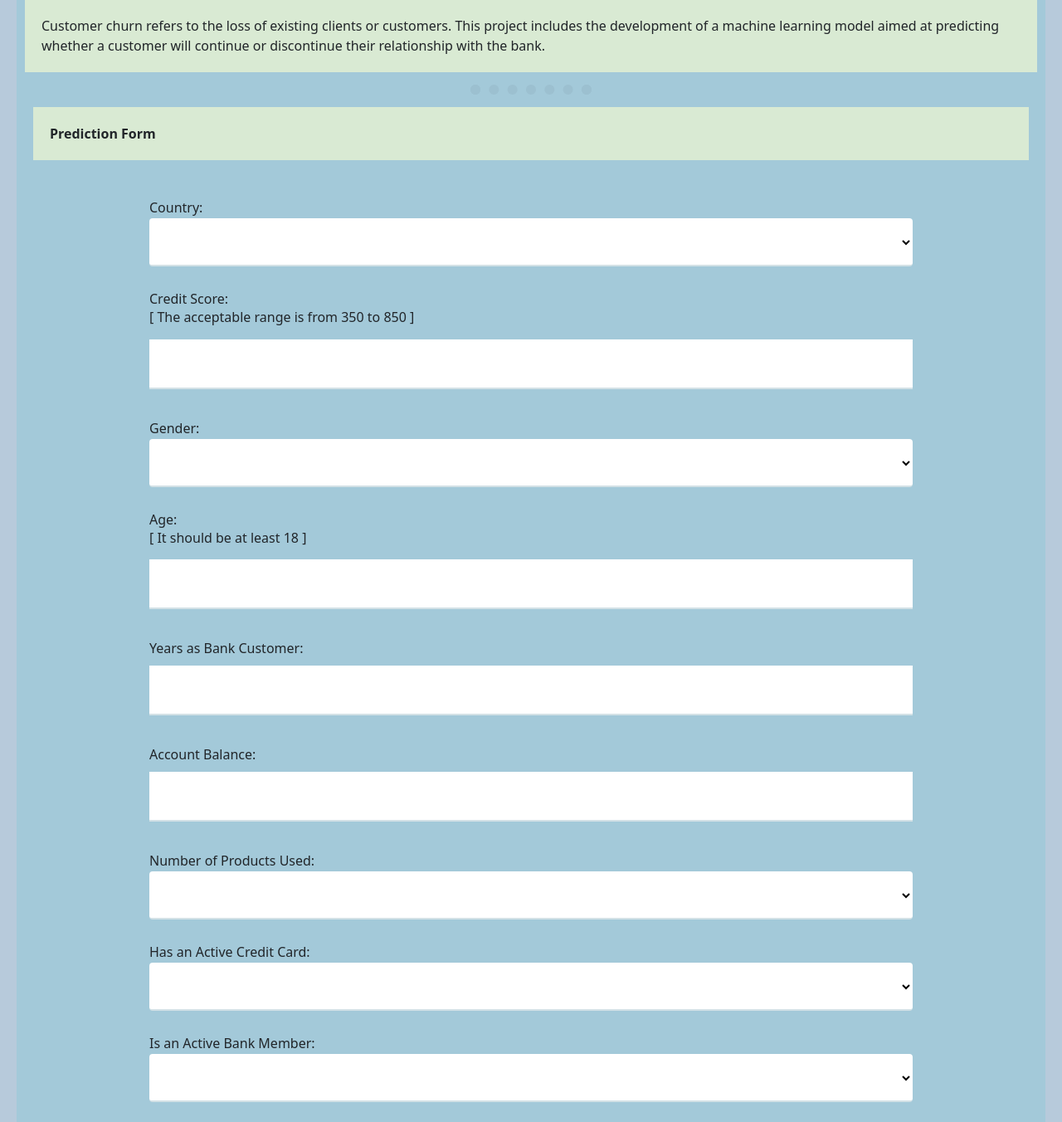
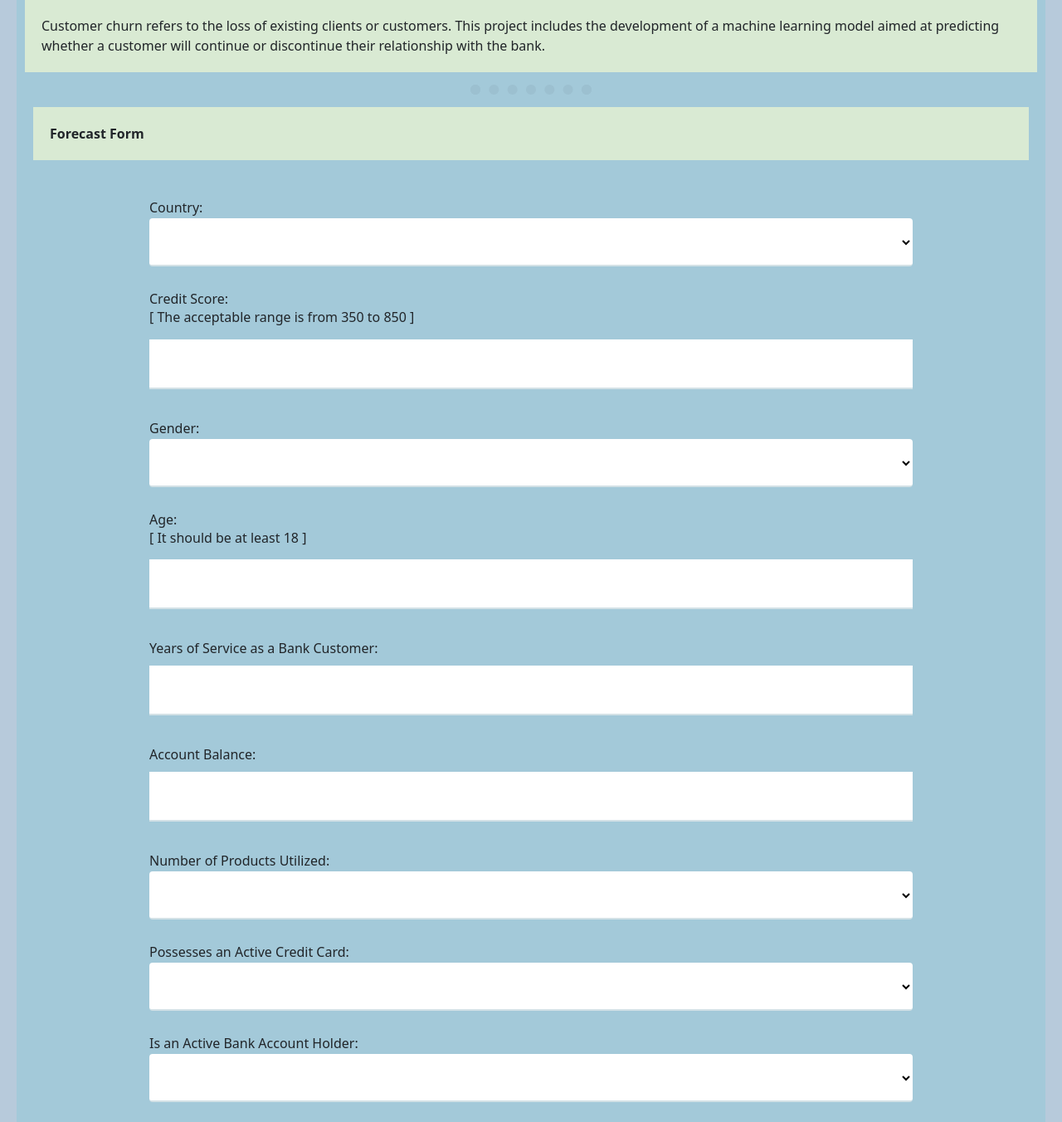
Before and after one commit to NITHINPJ09/Bank-Customer-Churn-Prediction, a Flask app: page / in a window 1280 px wide. Shown: the part 109-1461 px from the top of the page at 83% size. Run offline with Flask 3, Linux system fonts and the light colour scheme.

Commit message:
Modified Files

```diff
--- a/templates/index.html
+++ b/templates/index.html
@@ -24,7 +24,7 @@
 
       <!-- Inputs for our ML model -->
        <div class="Prediction_form">
-        <p> <b> Prediction Form </b> </p>
+        <p> <b> Forecast Form </b> </p>
         <br>
          <form action="{{url_for('predict')}}" method="post">
          <!-- Geography -->
@@ -60,7 +60,7 @@
            <br><br>
 
            <!-- Tenure -->
-           <label for="tenure">Years as Bank Customer:</label><br>
+           <label for="tenure">Years of Service as a Bank Customer:</label><br>
            <input type="number" required="required" id="Tenure" name="tenure">
            <br><br>
 
@@ -70,7 +70,7 @@
            <br><br>
 
            <!-- Num of Products -->
-           <label for="numofproducts">Number of Products Used:</label><br>
+           <label for="numofproducts">Number of Products Utilized:</label><br>
            <select name="numofproducts" required="required" id="NumofProducts">
              <option disabled selected value></option>
              <option value="1">1</option>
@@ -81,7 +81,7 @@
            <br><br>
 
            <!-- Credit Card -->
-           <label for="hascrcard">Has an Active Credit Card:</label><br>
+           <label for="hascrcard">Possesses an Active Credit Card:</label><br>
            <select name="hascrcard" required="required" id="HasCrCard"><br>
                <option disabled selected value></option>
                <option value="1">Yes</option>
@@ -90,7 +90,7 @@
            <br><br>
 
            <!-- Active Member -->
-           <label for="isactivemember">Is an Active Bank Member:</label><br>
+           <label for="isactivemember">Is an Active Bank Account Holder:</label><br>
            <select name="isactivemember" required="required" id="isActiveMember">
              <option disabled selected value></option>
              <option value="1">Yes</option>
```
